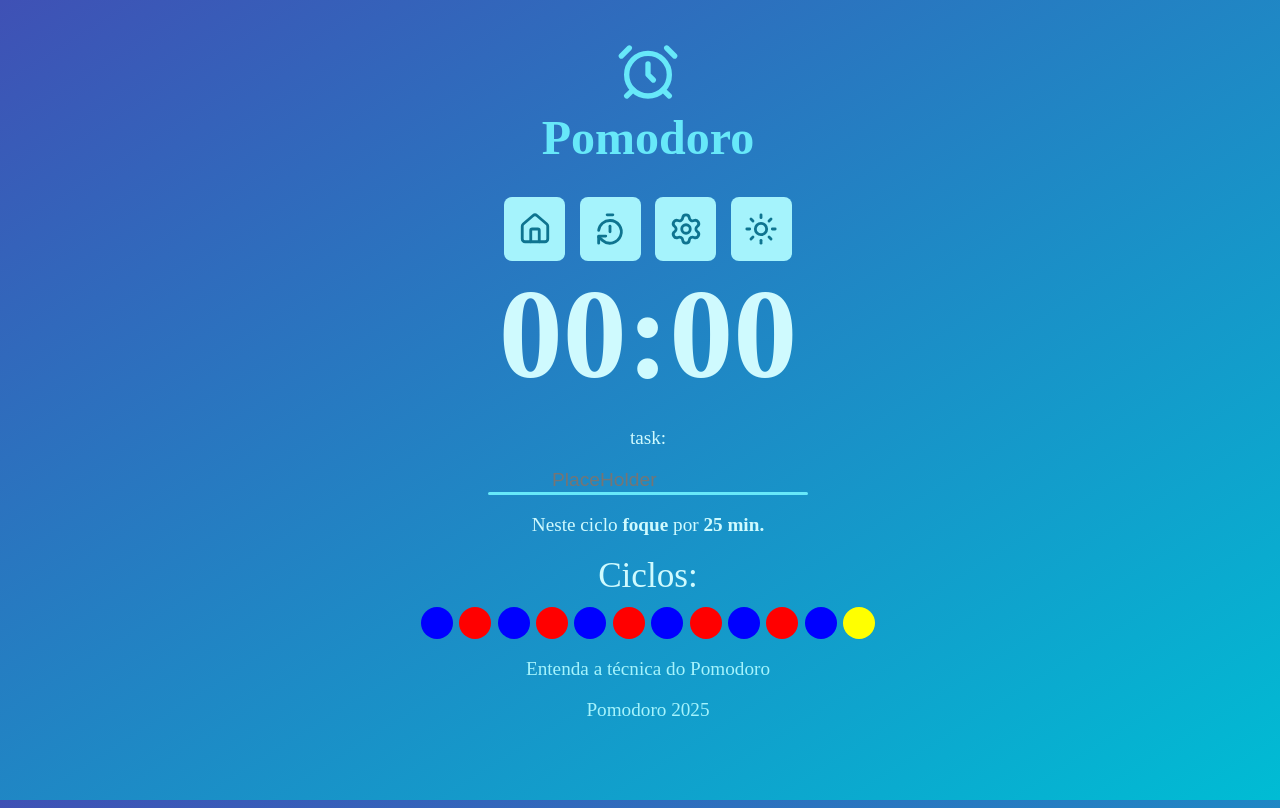
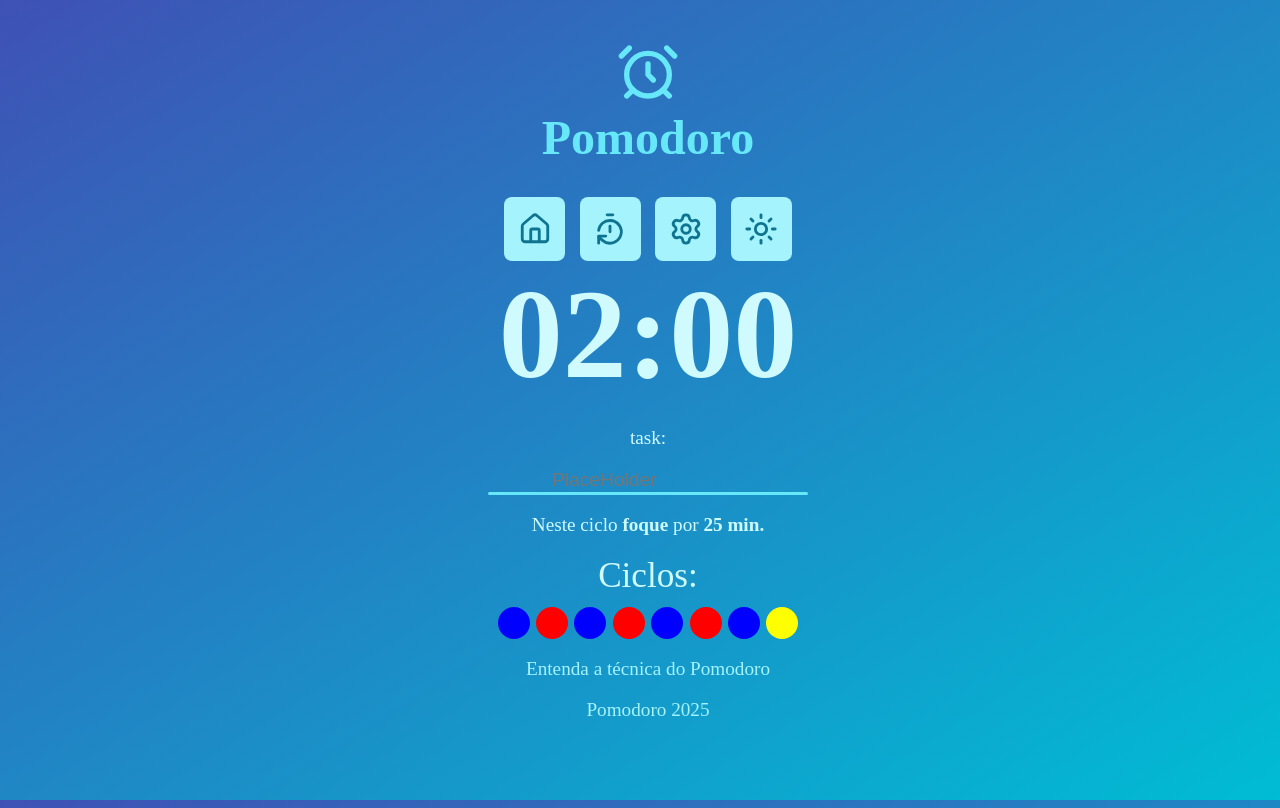
Before and after one commit to rickEDU/Pomodoro, a React (Vite) app: page / in a window 1280 px wide. Built offline with nearby package versions, Linux system fonts and the light colour scheme.

Commit message:
:hammer: - countdown component

```diff
--- a/src/components/Cycles/Cycles.tsx
+++ b/src/components/Cycles/Cycles.tsx
@@ -3,7 +3,7 @@ import { CyclesPoint } from '@components/CyclesPoint/CyclesPoint';
 
 export const Cycles = () => {
   const renderPoints = () => {
-    const numberOfPoints = 12;
+    const numberOfPoints = 8;
     const points = Array.from({ length: numberOfPoints });
     return points.map((_, index) => {
       let color = index % 2 === 0 ? 'blue' : 'red';
--- a/src/components/TimeDisplay/TimeDisplay.tsx
+++ b/src/components/TimeDisplay/TimeDisplay.tsx
@@ -1,5 +1,38 @@
+import { useEffect, useState } from 'react';
 import styles from './TimeDisplay.module.css';
 
-export const TimeDisplay = () => {
-  return <div className={styles.timer}>00:00</div>;
+interface TimeDisplayProps {
+  initialTime: number;
+  isStartCoutdown: boolean;
+  onFinish?: () => void;
+}
+
+export const TimeDisplay = ({
+  initialTime = 120,
+  isStartCoutdown = false,
+  onFinish,
+}: TimeDisplayProps) => {
+  const [timeLeft, setTimeLeft] = useState(initialTime);
+
+  useEffect(() => {
+    if (timeLeft <= 0 || !isStartCoutdown) {
+      if (onFinish) onFinish();
+      return;
+    }
+
+    const interval = setInterval(() => {
+      setTimeLeft((prev: number) => prev - 1);
+    }, 1000);
+
+    return () => clearInterval(interval);
+  }, [timeLeft, onFinish, isStartCoutdown]);
+
+  const minutes = Math.floor(timeLeft / 60);
+  const seconds = timeLeft % 60;
+
+  const formattedTime = `${String(minutes).padStart(2, '0')}:${String(
+    seconds,
+  ).padStart(2, '0')}`;
+
+  return <div className={styles.timer}>{formattedTime}</div>;
 };
```
